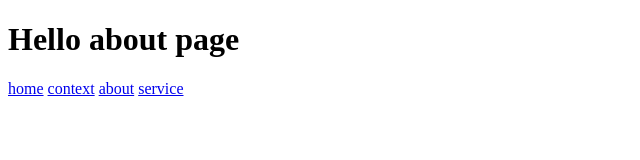
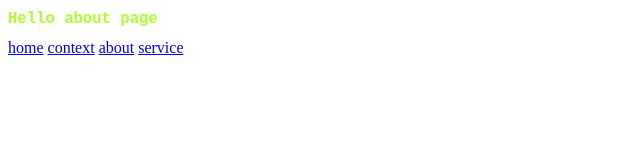
Before and after one commit to Likhith212/fundamentals_of_html, a plain HTML site: page about.html in a window 1280 px wide. Shown: the whole page, without its empty margins (0-640 px from the left). Drawn offline with Linux system fonts and the light colour scheme.

Commit message:
initial message

```diff
--- a/about.html
+++ b/about.html
@@ -4,6 +4,7 @@
     <meta charset="UTF-8">
     <meta name="viewport" content="width=device-width, initial-scale=1.0">
     <title>Document</title>
+    <link rel="stylesheet" href="style.css">
 </head>
 <body>
     <h1>Hello about page</h1>
--- /dev/null
+++ b/style.css
@@ -0,0 +1,5 @@
+h1 {
+    color:greenyellow;
+    font-size:larger;
+    font-family:monospace;
+}
```
